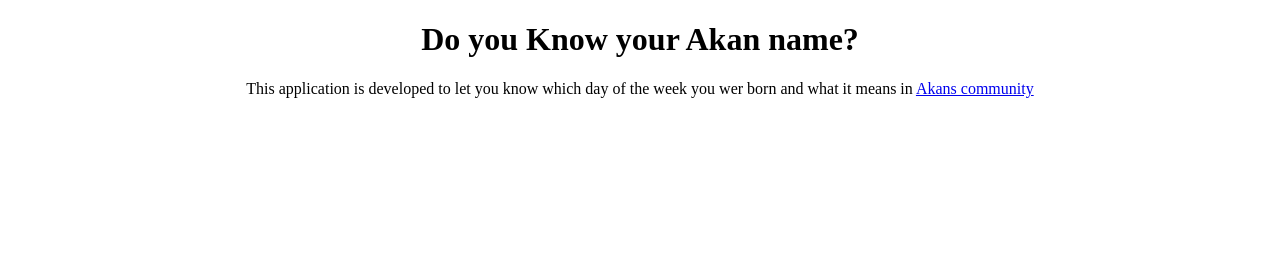
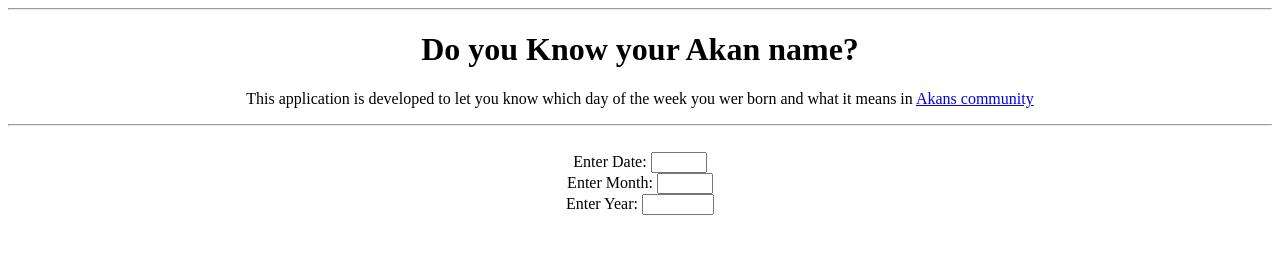
Before and after one commit to hebrahimachuki/akan-name-generator, a plain HTML site: page index.html in a window 1280 px wide. Drawn offline with Linux system fonts and the light colour scheme.

Commit message:
place input parameters

```diff
--- a/index.html
+++ b/index.html
@@ -9,8 +9,16 @@
 <body>
     <div id="main">
         <div id="inputs" align="center">
-            <h1>Do you Know your Akan name?</h1>
-            <p>This application is developed to let you know which day of the week you wer born and what it means in <a href="https://journals.co.za/doi/pdf/10.25159/1016-8427/4294">Akans community</a></p>
+            <hr><h1>Do you Know your Akan name?</h1>
+            <p>This application is developed to let you know which day of the week you wer born and what it means in <a href="https://journals.co.za/doi/pdf/10.25159/1016-8427/4294">Akans community</a></p><hr><br>
+            <label>Enter Date:</label>
+            <input type="number" id="date" name="" value="date"min="1" max="31"> <br>
+            <label>Enter Month:</label>
+            <input type="number" id="month" name="" value="month" min="1" max="12"> <br>
+            <label>Enter Year:</label>
+            <input type="number" id="year" name="" value="year" min="1900" max="2021"> <br>
+
+
 
         </div>
     </div>
```
